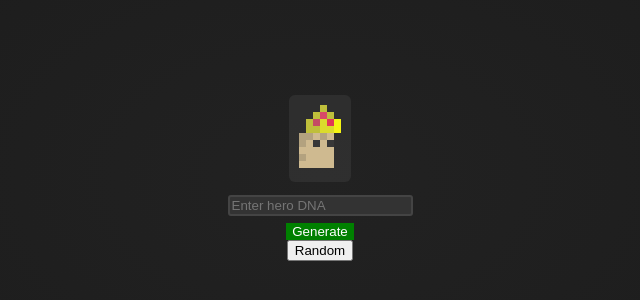
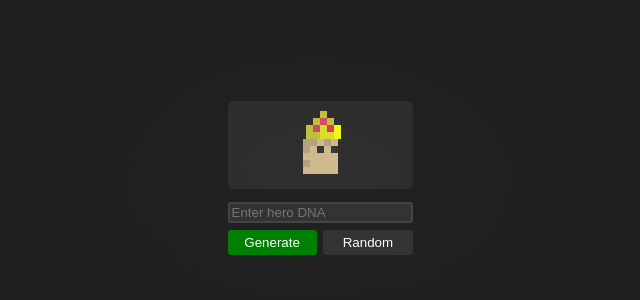
Before and after one commit to CryptoRPG/CryptoRPG, a plain HTML site: page index.html in a window 1280 px wide. Shown: the part 222-522 px from the top of the page, without its empty margins (320-960 px from the left). Drawn offline with nearby package versions, Linux system fonts and the light colour scheme.

Commit message:
Add new heads and hats

```diff
--- a/index.html
+++ b/index.html
@@ -14,15 +14,19 @@
 		<link rel="stylesheet" href="styles/site.css" />
 	</head>
 	<body>
-		<div class="flex-col-center" id="hero">
-			<img id="hero-hat" alt="Hat" src="assets/hero/hats/0/0.png" />
-			<div class="anchor">
-				<img id="hero-head" alt="Head" src="assets/hero/heads/0/0.png" />
-				<img id="hero-eyes" alt="Eyes" src="assets/hero/eyes/0/0.png" />
+		<div class="floater">
+			<div class="flex-center flex-col" id="hero">
+				<img id="hero-hat" alt="Hat" src="assets/hero/hats/0/0.png" />
+				<div class="anchor">
+					<img id="hero-head" alt="Head" src="assets/hero/heads/0/0.png" />
+					<img id="hero-eyes" alt="Eyes" src="assets/hero/eyes/0/0.png" />
+				</div>
+			</div>
+			<input id="dna" type="number" placeholder="Enter hero DNA" />
+			<div class="btn-group">
+				<button class="btn green" id="generate">Generate</button>
+				<button class="btn" id="random">Random</button>
 			</div>
 		</div>
-		<input id="dna" type="number" placeholder="Enter hero DNA" />
-		<button id="generate">Generate</button>
-		<button id="random">Random</button>
 	</body>
 </html>
--- a/scripts/main.js
+++ b/scripts/main.js
@@ -6,8 +6,8 @@ const consts = {
 	assetCategoryHats: "hats",
 	assetCategoryHeads: "heads",
 	assetCategoryEyes: "eyes",
-	randomHatsMax: 3,
-	randomHeadsMax: 1,
+	randomHatsMax: 5,
+	randomHeadsMax: 7,
 	randomEyesMax: 6
 };
 
@@ -23,6 +23,9 @@ $(document).ready(function() {
 	const $dna = $("#dna");
 	const $generate = $("#generate");
 	const $random = $("#random");
+
+	// Configure the DNA input and set its max length.
+	$dna.attr("maxlength", consts.dnaLength);
 
 	$generate.click(function() {
 		const dnaString = $dna.val();
@@ -55,11 +58,11 @@ $(document).ready(function() {
 	});
 
 	$random.click(function() {
-		loadHero({
-			hat: randomInt(0, consts.randomHatsMax),
-			head: randomInt(0, consts.randomHeadsMax),
-			eyes: randomInt(0, consts.randomEyesMax)
-		});
+		const heroDna = generateRandomHeroDna();
+
+		loadHero(heroDna);
+		$dna.val(heroDna.hat.toString() + heroDna.head.toString() + heroDna.eyes.toString());
+		$dna.focus();
 	});
 });
 
@@ -81,3 +84,11 @@ function loadHero(hero) {
 function randomInt(min, max) {
   return Math.floor(Math.random() * (max - min + 1) + min);
 }
+
+function generateRandomHeroDna() {
+	return {
+		hat: randomInt(0, consts.randomHatsMax),
+		head: randomInt(0, consts.randomHeadsMax),
+		eyes: randomInt(0, consts.randomEyesMax)
+	};
+}
--- a/styles/site.css
+++ b/styles/site.css
@@ -1,5 +1,9 @@
 html, body {
 	height: 100%;
+}
+
+html {
+	font-size: 16px;
 }
 
 body {
@@ -10,21 +14,24 @@ body {
 	margin: 0;
 	padding: 0;
 	background: radial-gradient(#222, #191919);
+	font-family: "Segoe UI", sans-serif;
 }
 
 .anchor {
 	position: relative;
 }
 
-.flex-col-center {
+.flex-center {
 	display: flex;
-	flex-direction: column;
 	justify-items: center;
 	align-items: center;
 }
 
+.flex-col {
+	flex-direction: column;
+}
+
 #hero {
-	align-items: flex-start;
 	padding: 10px;
 	background-color: rgba(100, 100, 100, 0.2);
 	border-radius: 6px;
@@ -53,10 +60,25 @@ body {
 	color: #fff;
 }
 
-#generate {
+.btn-group {
+	display: flex;
+	flex-align-items: stretch;
+}
+
+.btn-group > .btn:nth-child(1) {
+	margin-right: 0.5em;
+}
+
+.btn {
 	margin-top: 0.5em;
+	background-color: #333;
+	border: 0;
+	border-radius: 3px;
+	color: #fff;
+	padding: 5px 6px;
+	width: 100%;
+}
+
+.btn.green {
 	background-color: green;
-	border: 0;
-	border-radius: 3;
-	color: #fff;
 }
```
Also changed, not shown: assets/hero/hats/4/4.png (added), assets/hero/hats/5/5.png (added), assets/hero/heads/2/2.png (added), assets/hero/heads/3/3.png (added), assets/hero/heads/4/4.png (added), assets/hero/heads/5/5.png (added), assets/hero/heads/6/6.png (added), assets/hero/heads/7/7.png (added), 8 other files.
